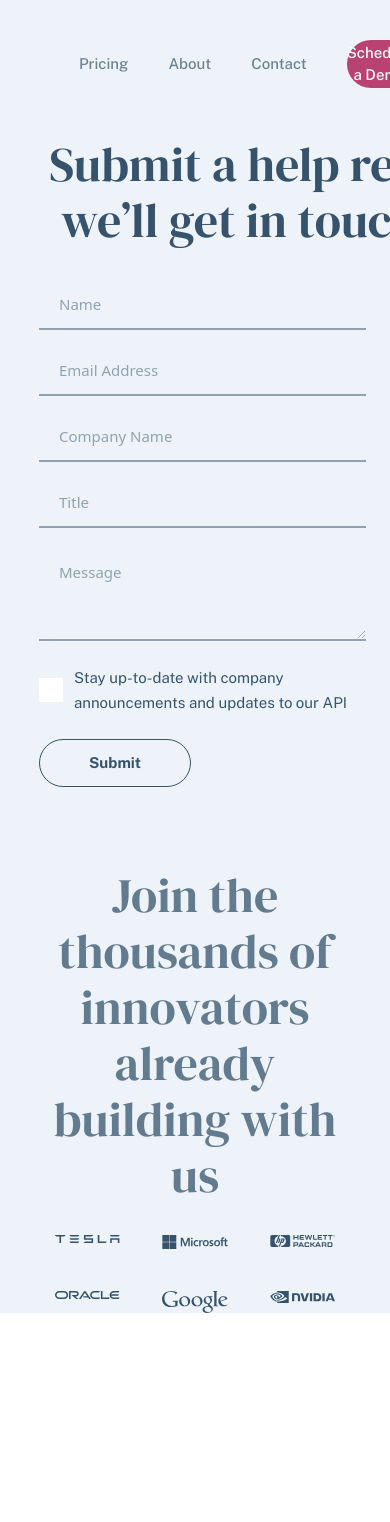
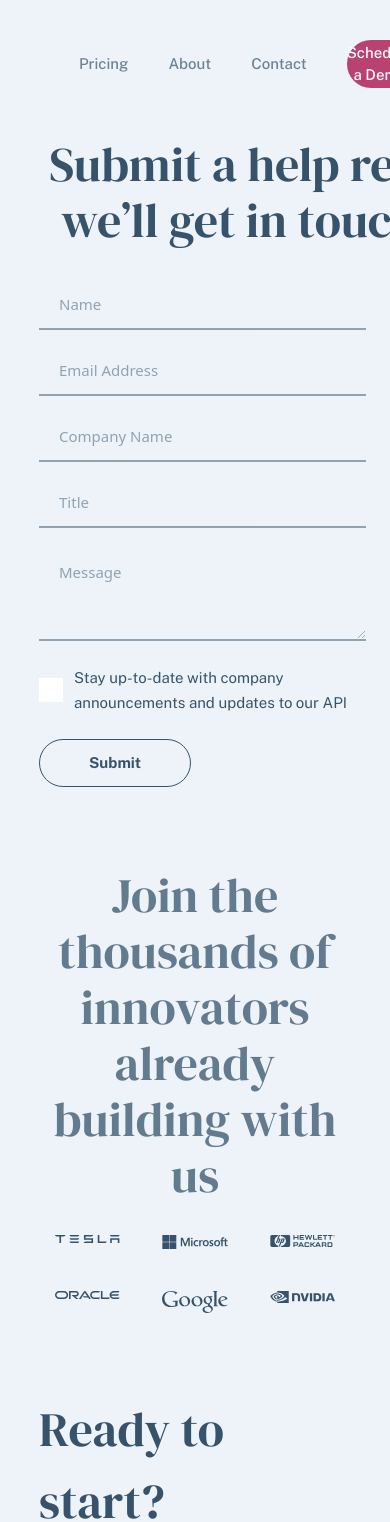
Before and after one commit to alvaro-frontend-mentor-projects/payapi-multi-page-website, a React (Create React App) app: page /#/Contact in a window 390 px wide. Shown: the top 1522 px of the page. Before the commit the page ends 1313 px from the top, so only its background shows below. Built offline with nearby package versions, Linux system fonts and the light colour scheme.

Commit message:
added calltoaction and footer components to contact page mobile view

```diff
--- a/src/components/contactPage/ContactPartners.jsx
+++ b/src/components/contactPage/ContactPartners.jsx
@@ -9,7 +9,7 @@
 
 const ContactPartners = () => {
   return (
-    <div className='flex flex-col items-center mt-[80px] gap-[32px]'>
+    <div className='flex flex-col items-center gap-[32px]'>
         <h1 className='text-[24px] md:text-[48px] lg:text-[56px] font-SerifDisplay text-fmSanJuanBlue opacity-[75%] leading-[32px] md:leading-[56px] text-center lg:text-left'>
             Join the thousands of innovators already building with us
         </h1>
--- a/src/pages/contact.jsx
+++ b/src/pages/contact.jsx
@@ -2,13 +2,20 @@
 import ContactTitle from '../components/contactPage/ContactTitle'
 import Form from '../components/contactPage/Form'
 import ContactPartners from '../components/contactPage/ContactPartners'
+import CallAction from '../components/shared/CallAction'
+import Footer from '../components/shared/Footer'
 
 const Contact = () => {
   return (
     <main>
         <ContactTitle/>
-        <Form/>
-        <ContactPartners/>
+        <div className='flex flex-col gap-[80px]'>
+          <Form/>
+          <ContactPartners/>
+          <CallAction/>
+          <Footer/>
+        </div>
+
 
     </main>
   )
```
